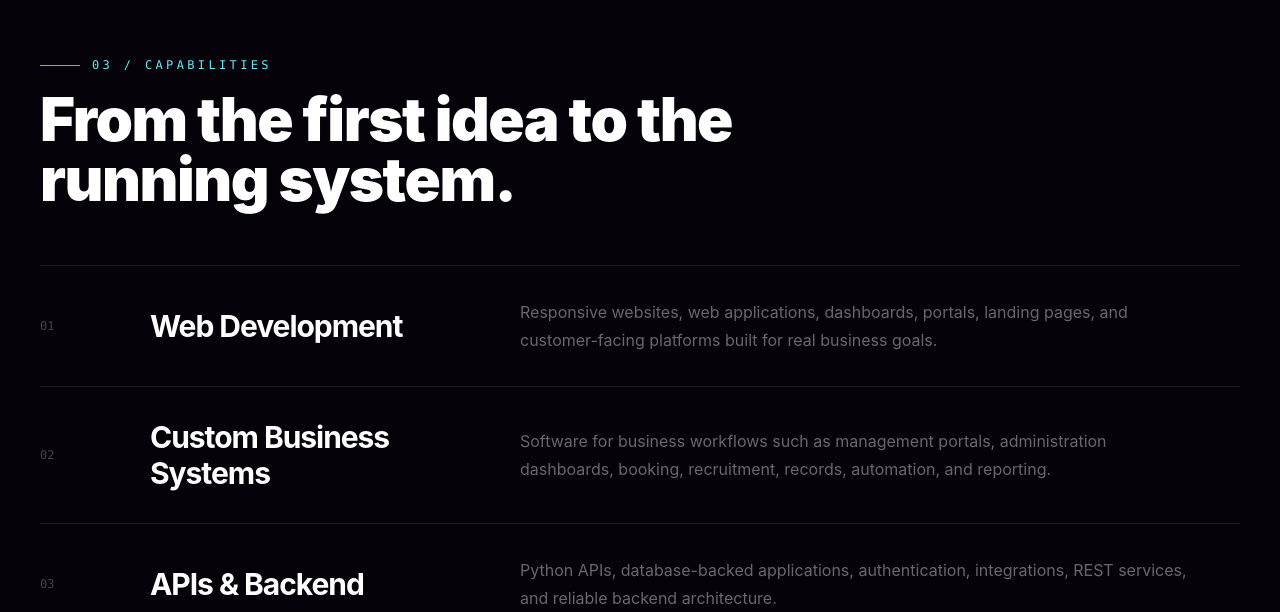
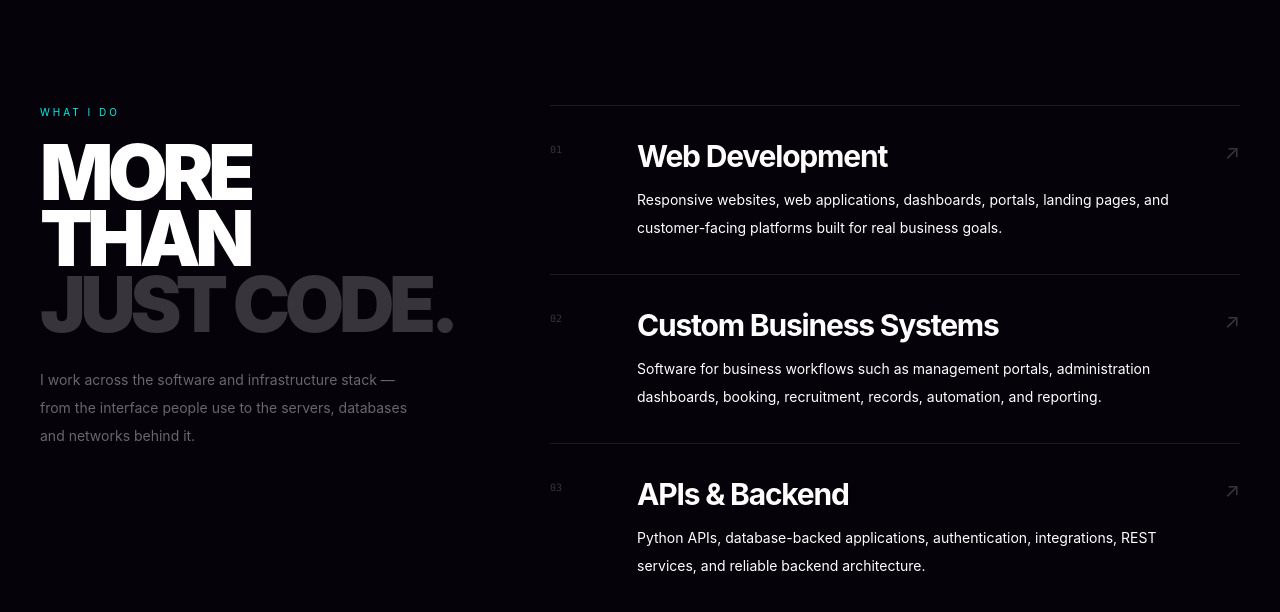
Before and after one commit to tarieciphertech/cypher-portfolio, a React (Vite) app: page / in a window 1280 px wide. Shown: the part 5148-5760 px from the top of the page. Built offline with nearby package versions, Linux system fonts and the light colour scheme.

Commit message:
Rework portfolio into premium interactive visual direction

```diff
--- a/src/components/Services.jsx
+++ b/src/components/Services.jsx
@@ -1,22 +1,13 @@
 import { motion } from "framer-motion";
 import { services } from "../data/profile";
-import SectionTitle from "./SectionTitle";
 
-export default function Services() {
-  return (
-    <section id="services" className="py-28 px-6 md:px-10">
-      <div className="max-w-[1400px] mx-auto">
-        <SectionTitle label="03 / Capabilities" title="From the first idea to the running system." />
-        <div className="divide-y divide-white/10 border-y border-white/10">
-          {services.map(([title, desc], index) => (
-            <motion.div key={title} whileHover={{x:8}} className="grid md:grid-cols-[70px_330px_1fr] gap-4 md:gap-10 items-center py-8 group">
-              <span className="font-mono text-xs text-white/25 group-hover:text-[#00f2ea]">{String(index+1).padStart(2,"0")}</span>
-              <h3 className="text-2xl md:text-3xl font-bold tracking-[-.035em] group-hover:text-[#00f2ea] transition">{title}</h3>
-              <p className="text-white/40 leading-7 max-w-2xl">{desc}</p>
-            </motion.div>
-          ))}
-        </div>
-      </div>
-    </section>
-  );
+export default function Services(){
+ return <section id="services" className="py-28 md:py-40 px-5 md:px-10">
+  <div className="max-w-[1500px] mx-auto">
+   <div className="grid lg:grid-cols-[.75fr_1.25fr] gap-16 lg:gap-24">
+    <div className="lg:sticky lg:top-32 self-start"><p className="text-[10px] uppercase tracking-[.3em] text-[#00f2ea] mb-5">What I do</p><h2 className="text-[clamp(3rem,6vw,6rem)] font-black tracking-[-.07em] leading-[.86]">MORE THAN<br/><span className="text-white/20">JUST CODE.</span></h2><p className="text-sm text-white/40 leading-7 mt-7 max-w-sm">I work across the software and infrastructure stack — from the interface people use to the servers, databases and networks behind it.</p></div>
+    <div className="border-t border-white/10">{services.map(([title,desc],index)=><motion.div key={title} whileHover={{x:8}} className="group grid grid-cols-[42px_1fr] md:grid-cols-[55px_1fr_auto] gap-4 md:gap-8 py-8 border-b border-white/10 items-start"><span className="font-mono text-[10px] text-white/20 group-hover:text-[#00f2ea] pt-1">{String(index+1).padStart(2,"0")}</span><div><h3 className="text-2xl md:text-3xl font-bold tracking-[-.04em] group-hover:text-[#00f2ea] transition">{title}</h3><p className="text-sm text-white/38 leading-7 max-w-2xl mt-3">{desc}</p></div><span className="hidden md:block text-white/20 group-hover:text-[#00f2ea] text-xl transition">↗</span></motion.div>)}</div>
+   </div>
+  </div>
+ </section>
 }
```
